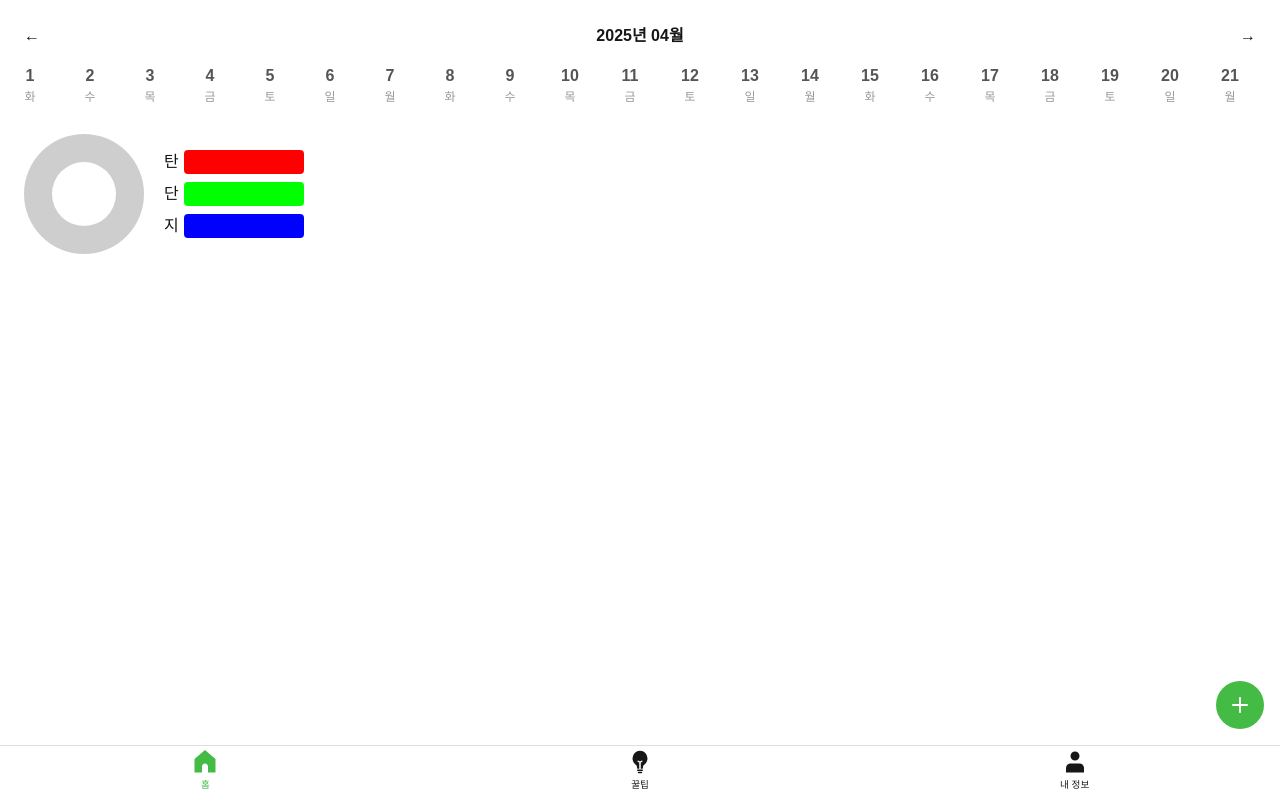
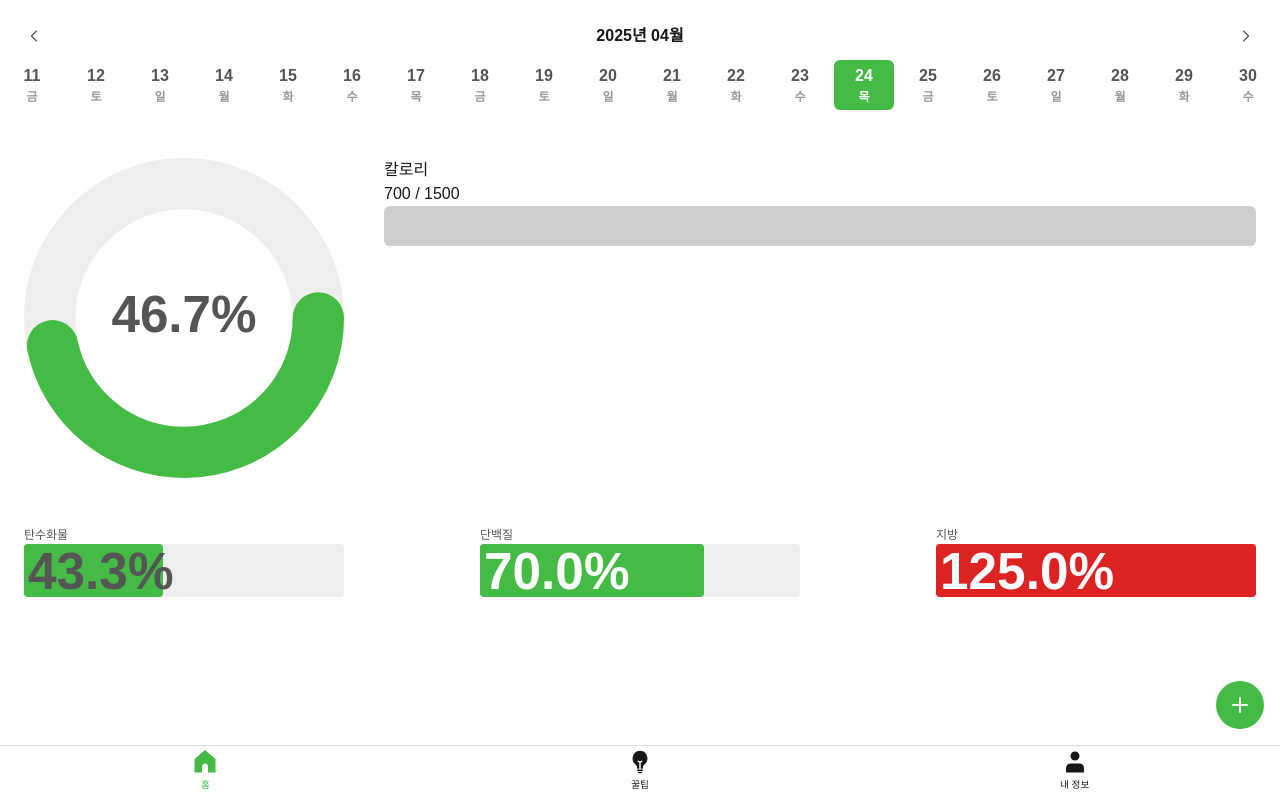
Before and after one commit to Chajy39/diet_calender_renew, a Next.js app: page /home in a window 1280 px wide. Built offline with nearby package versions, Linux system fonts and the light colour scheme.

Commit message:
CalendarHeader / 프로그레스 바 컴포넌트화 / 데이터 그래프 추가

```diff
--- a/src/app/home/CalendarHeader.tsx
+++ b/src/app/home/CalendarHeader.tsx
@@ -1,11 +1,25 @@
 "use client";
 
 import dayjs from "dayjs";
+import "dayjs/locale/ko";
 import isSameOrAfter from "dayjs/plugin/isSameOrAfter";
 import isSameOrBefore from "dayjs/plugin/isSameOrBefore";
 import weekday from "dayjs/plugin/weekday";
-import { useRef, useState } from "react";
-import "dayjs/locale/ko";
+import Image, { ImageProps } from "next/image";
+import {
+  SetStateAction,
+  useEffect,
+  useLayoutEffect,
+  useRef,
+  useState,
+} from "react";
+import tw from "tailwind-styled-components";
+
+interface CalendarHeaderProps {
+  selectedDate: dayjs.Dayjs;
+  setSelectedDate: React.Dispatch<SetStateAction<dayjs.Dayjs>>;
+  setIsLoading: React.Dispatch<SetStateAction<boolean>>;
+}
 
 dayjs.locale("ko");
 
@@ -13,9 +27,22 @@ dayjs.extend(weekday);
 dayjs.extend(isSameOrAfter);
 dayjs.extend(isSameOrBefore);
 
-const CalendarHeader = () => {
+const HeaderWrap = tw.header`pt-6 pb-4`;
+const DateWrap = tw.div`flex items-center mx-4 mb-3`;
+const DateButton = tw.button`px-2`;
+const ButtonImg = tw(Image)<ImageProps>``;
+const DayListWrap = tw.div`flex overflow-x-auto pb-2`;
+const DayButton = tw.button`min-w-15 text-center mx-0.5 p-1 rounded-md font-semibold`;
+const DateTitle = tw.p`flex-1 text-center font-semibold`;
+const WeekText = tw.p`text-[0.75rem]`;
+
+const CalendarHeader = ({
+  selectedDate,
+  setSelectedDate,
+  setIsLoading,
+}: CalendarHeaderProps) => {
   const [currentMonth, setCurrentMonth] = useState(dayjs().startOf("month"));
-  const [selectedDate, setSelectedDate] = useState<dayjs.Dayjs | null>(null);
+
   const scrollRef = useRef<HTMLDivElement>(null);
 
   const generateDays = () => {
@@ -38,21 +65,6 @@ const CalendarHeader = () => {
     setCurrentMonth((prev) => prev.add(1, "month"));
   };
 
-  //   const handleScroll = () => {
-  //     const scrollLeft = scrollRef.current?.scrollLeft || 0;
-  //     const scrollWidth = scrollRef.current?.scrollWidth || 0;
-  //     const clientWidth = scrollRef.current?.clientWidth || 0;
-
-  //     // Near left
-  //     if (scrollLeft === 0) {
-  //       setCurrentMonth((prev) => prev.subtract(1, "month"));
-  //     }
-  //     // Near right
-  //     if (scrollLeft + clientWidth >= scrollWidth) {
-  //       setCurrentMonth((prev) => prev.add(1, "month"));
-  //     }
-  //   };
-
   const handleDateSelect = (date: dayjs.Dayjs) => {
     setSelectedDate(date);
     console.log("선택된 날짜:", date.format("YYYY-MM-DD"));
@@ -60,24 +72,51 @@ const CalendarHeader = () => {
 
   const days = generateDays();
 
+  useLayoutEffect(() => {
+    if (!scrollRef.current || !selectedDate) return;
+
+    const selectedIndex = days.findIndex((day) =>
+      day.isSame(selectedDate, "day")
+    );
+
+    if (selectedIndex >= 0) {
+      const containerWidth = scrollRef.current.getBoundingClientRect().width;
+      const scrollX = selectedIndex * 64 - containerWidth / 2 + 64 / 2;
+
+      scrollRef.current.scrollLeft = scrollX;
+      setIsLoading(false);
+    }
+  }, []);
+
+  useEffect(() => {
+    if (!scrollRef.current || !selectedDate) return;
+
+    const index = days.findIndex((d) => d.isSame(selectedDate, "day"));
+    const containerWidth = scrollRef.current.getBoundingClientRect().width;
+    const scrollX = index * 64 - containerWidth / 2 + 64 / 2;
+
+    scrollRef.current.scrollTo({
+      left: scrollX,
+      behavior: "smooth",
+    });
+  }, [selectedDate]);
+
   return (
-    <div className="pt-6 pb-4">
-      <div className="flex items-center mx-4 mb-3">
-        <button className="px-2" onClick={handlePrevMonth}>
-          ←
-        </button>
-        <h3 className="flex-1 text-center font-semibold">
-          {currentMonth.format("YYYY년 MM월")}
-        </h3>
-        <button className="px-2" onClick={handleNextMonth}>
-          →
-        </button>
-      </div>
+    <HeaderWrap>
+      <DateWrap>
+        <DateButton className="px-2" onClick={handlePrevMonth}>
+          <ButtonImg src="/svg/ic_prev.svg" alt="next" width={20} height={20} />
+        </DateButton>
+        <DateTitle>{currentMonth.format("YYYY년 MM월")}</DateTitle>
+        <DateButton className="px-2" onClick={handleNextMonth}>
+          <ButtonImg src="/svg/ic_next.svg" alt="next" width={20} height={20} />
+        </DateButton>
+      </DateWrap>
 
-      <div ref={scrollRef} className="flex overflow-x-auto pb-2">
+      <DayListWrap ref={scrollRef}>
         {days.map((day) => (
-          <button
-            className={`min-w-14 text-center mx-0.5 p-1 rounded-md ${
+          <DayButton
+            className={`${
               selectedDate?.isSame(day, "day")
                 ? "bg-[#44bb44] text-white"
                 : "bg-transparent text-[#555555]"
@@ -85,20 +124,20 @@ const CalendarHeader = () => {
             key={day.format("YYYY-MM-DD")}
             onClick={() => handleDateSelect(day)}
           >
-            <h5 className="font-semibold">{day.date()}</h5>
-            <p
-              className={`text-[0.75rem] ${
+            {day.date()}
+            <WeekText
+              className={`${
                 selectedDate?.isSame(day, "day")
                   ? "text-white"
                   : "text-[#999999]"
               }`}
             >
               {day.format("dd")}
-            </p>
-          </button>
+            </WeekText>
+          </DayButton>
         ))}
-      </div>
-    </div>
+      </DayListWrap>
+    </HeaderWrap>
   );
 };
 export default CalendarHeader;
--- a/src/app/home/TodayChart.tsx
+++ b/src/app/home/TodayChart.tsx
@@ -1,26 +1,68 @@
-// type NutrientType = {
-//   calorie: number;
-//   carbo: number;
-//   protein: number;
-//   fat: number;
-// };
+"use client";
 
-const TodayChart = () => {
+import ProgressBar from "@/components/ProgressBar";
+import ProgressCircle from "@/components/ProgressCircle";
+import { useWindowWidth } from "@/hooks/GetWindowSize";
+import { NutrientType } from "@/types/UserType";
+
+interface TodayChartProps {
+  data: NutrientType;
+}
+
+const TodayChart = ({ data }: TodayChartProps) => {
+  const barWidth = useWindowWidth() / 4;
+  const barHeight = barWidth / 6;
+
   return (
-    <div className="flex gap-10 px-6">
-      <div className="relative w-30 h-30 rounded-full bg-[#cecece] after:content[''] after:w-16 after:h-16 after:absolute after:left-7 after:top-7 after:bg-white after:rounded-full"></div>
-      <div className="flex flex-col justify-center gap-2">
-        <div className="relative before:content-['탄'] w-30 h-6 before:absolute before:rounded-full before:bg-red before:left-[-20px]">
-          <div className={`absolute w-full h-full bg-[#ff0000] rounded-sm`} />
-        </div>
-        <div className="relative before:content-['단'] w-30 h-6 before:absolute before:rounded-full before:bg-red before:left-[-20px]">
-          <div className={`absolute w-full h-full bg-[#00ff00] rounded-sm`} />
-        </div>
-        <div className="relative before:content-['지'] w-30 h-6 before:absolute before:rounded-full before:bg-red before:left-[-20px]">
-          <div className={`absolute w-full h-full bg-[#0000ff] rounded-sm`} />
+    <>
+      <div className="flex gap-10 p-6 justify-center">
+        <ProgressCircle
+          value={data.calorie}
+          maxValue={1500}
+          size={barWidth}
+          strokeWidth={barHeight - 2}
+          color={"#44bb44"}
+          showPercent={true}
+        />
+        <div className="flex-1 flex flex-col">
+          <p>칼로리</p>
+          <p>{data.calorie} / 1500</p>
+          <div className="w-full h-10 rounded-md bg-[#cecece]"></div>
         </div>
       </div>
-    </div>
+      <div className="flex justify-between gap-2 m-6">
+        <ProgressBar
+          value={data.carbo}
+          maxValue={300}
+          width={barWidth}
+          height={barHeight}
+          color={"#44bb44"}
+          exceed={true}
+          title={"탄수화물"}
+          showPercent={true}
+        />
+        <ProgressBar
+          value={data.protein}
+          maxValue={100}
+          width={barWidth}
+          height={barHeight}
+          color={"#44bb44"}
+          exceed={true}
+          title={"단백질"}
+          showPercent={true}
+        />
+        <ProgressBar
+          value={data.fat}
+          maxValue={40}
+          width={barWidth}
+          height={barHeight}
+          color={"#44bb44"}
+          exceed={true}
+          title={"지방"}
+          showPercent={true}
+        />
+      </div>
+    </>
   );
 };
 export default TodayChart;
--- a/src/app/home/page.tsx
+++ b/src/app/home/page.tsx
@@ -1,14 +1,45 @@
+"use client";
+
+import Indicator from "@/components/Indicator";
+import { NutrientType } from "@/types/UserType";
+import dayjs from "dayjs";
+import { useState } from "react";
+import tw from "tailwind-styled-components";
 import AddButton from "./AddButton";
+import TodayChart from "./TodayChart";
 import CalendarHeader from "./CalendarHeader";
-import TodayChart from "./TodayChart";
+
+const HomeWrap = tw.main`w-full h-full relative`;
+const LoadingWrap = tw.div`fixed top-0 left-0 w-full h-full bg-white flex items-center justify-center`;
 
 const Home = () => {
+  const [selectedDate, setSelectedDate] = useState<dayjs.Dayjs | null>(
+    dayjs(new Date())
+  );
+  const [isLoading, setIsLoading] = useState<boolean>(true);
+
+  const data: NutrientType = {
+    calorie: 700,
+    carbo: 130,
+    fat: 50,
+    protein: 70,
+  };
+
   return (
-    <div className="w-full h-full relative">
-      <CalendarHeader />
-      <TodayChart />
+    <HomeWrap>
+      {isLoading && (
+        <LoadingWrap>
+          <Indicator />
+        </LoadingWrap>
+      )}
+      <CalendarHeader
+        selectedDate={selectedDate}
+        setSelectedDate={setSelectedDate}
+        setIsLoading={setIsLoading}
+      />
+      <TodayChart data={data} />
       <AddButton />
-    </div>
+    </HomeWrap>
   );
 };
 export default Home;
--- /dev/null
+++ b/src/components/Indicator.tsx
@@ -0,0 +1,8 @@
+import tw from "tailwind-styled-components";
+
+const Loader = tw.div`border-12 border-[#f3f3f3] border-t-12 border-t-[#44bb44] rounded-full w-28 h-28 animate-spin`;
+
+const Indicator = () => {
+  return <Loader />;
+};
+export default Indicator;
--- /dev/null
+++ b/src/components/ProgressBar.tsx
@@ -0,0 +1,55 @@
+import { CSSProperties } from "react";
+import tw from "tailwind-styled-components";
+
+interface ProgressBarProps {
+  value: number;
+  maxValue: number;
+  title?: string;
+  width?: number;
+  height?: number;
+  color?: string;
+  exceed?: boolean;
+  showPercent?: boolean;
+  customStyle?: CSSProperties;
+}
+
+const ProgressBarWrap = tw.div`text-[0.75rem] text-[#555555]`;
+const BarWrap = tw.div`bg-[#eeeeee] rounded-sm`;
+const ActiveBar = tw.div` transition-width duration-300
+         'opacity-100 h-full rounded-sm transition-[width] 0.5s ease-in-out font-semibold p-0.5 pl-1 leading-none`;
+
+const ProgressBar = ({
+  value,
+  maxValue,
+  title,
+  width,
+  height,
+  color,
+  exceed,
+  showPercent,
+  customStyle,
+}: ProgressBarProps) => {
+  return (
+    <ProgressBarWrap style={customStyle}>
+      {title}
+      <BarWrap
+        className={`text-${value / maxValue > 0.45 ? "white" : "black"}`}
+        style={{ width: `${width || "120"}px`, height: `${height || "12"}px` }}
+      >
+        <ActiveBar
+          className={`${
+            exceed && value > maxValue ? "bg-[#dd2222]" : `bg-[${color}]`
+          }`}
+          style={{
+            width: `${Math.min((value / maxValue) * 100, 100)}%`,
+            fontSize: `${height - 2 || 10}px`,
+          }}
+        >
+          {showPercent && ((value / maxValue) * 100).toFixed(1) + "%"}
+        </ActiveBar>
+      </BarWrap>
+    </ProgressBarWrap>
+  );
+};
+
+export default ProgressBar;
--- /dev/null
+++ b/src/components/ProgressCircle.tsx
@@ -0,0 +1,65 @@
+"use client";
+
+interface ProgressCircleProps {
+  value: number;
+  maxValue: number;
+  size?: number;
+  strokeWidth?: number;
+  color?: string;
+  exceed?: boolean;
+  showPercent?: boolean;
+}
+
+const ProgressCircle = ({
+  value,
+  maxValue,
+  size,
+  strokeWidth,
+  color,
+  exceed,
+  showPercent,
+}: ProgressCircleProps) => {
+  const radius = (size - strokeWidth) / 2;
+  const circumference = 2 * Math.PI * radius;
+  const offset = circumference - (value / maxValue) * circumference;
+
+  return (
+    <svg width={size} height={size}>
+      <circle
+        stroke="#eeeeee"
+        fill="transparent"
+        strokeWidth={strokeWidth}
+        r={radius}
+        cx={size / 2}
+        cy={size / 2}
+      />
+      <circle
+        stroke={`${
+          exceed && value > maxValue ? "#dd2222" : color ? color : "#44dd44"
+        }`}
+        fill="transparent"
+        strokeWidth={strokeWidth}
+        strokeLinecap="round"
+        strokeDasharray={circumference}
+        strokeDashoffset={offset}
+        r={radius}
+        cx={size / 2}
+        cy={size / 2}
+        style={{ transition: "stroke-dashoffset 0.3s" }}
+      />
+      <text
+        x="50%"
+        y="50%"
+        dominantBaseline="middle"
+        textAnchor="middle"
+        fontSize="4vw"
+        fontWeight="600"
+        fill="#555555"
+      >
+        {showPercent && ((value / maxValue) * 100).toFixed(1)}%
+      </text>
+    </svg>
+  );
+};
+
+export default ProgressCircle;
--- /dev/null
+++ b/src/hooks/GetWindowSize.tsx
@@ -0,0 +1,35 @@
+import { useState, useEffect } from "react";
+
+export const useWindowWidth = () => {
+  const [width, setWidth] = useState<number | null>(null);
+
+  useEffect(() => {
+    const handleResize = () => {
+      setWidth(window.innerWidth);
+    };
+
+    handleResize();
+    window.addEventListener("resize", handleResize);
+
+    return () => window.removeEventListener("resize", handleResize);
+  }, []);
+
+  return width;
+};
+
+export const useWindowHeight = () => {
+  const [height, setHeight] = useState<number | null>(null);
+
+  useEffect(() => {
+    const handleResize = () => {
+      setHeight(window.innerHeight);
+    };
+
+    handleResize();
+    window.addEventListener("resize", handleResize);
+
+    return () => window.removeEventListener("resize", handleResize);
+  }, []);
+
+  return height;
+};
--- /dev/null
+++ b/src/types/UserType.ts
@@ -0,0 +1,6 @@
+export type NutrientType = {
+  calorie: number;
+  carbo: number;
+  protein: number;
+  fat: number;
+};
```
Also changed, not shown: public/svg/ic_next.svg (added), public/svg/ic_prev.svg (added).
